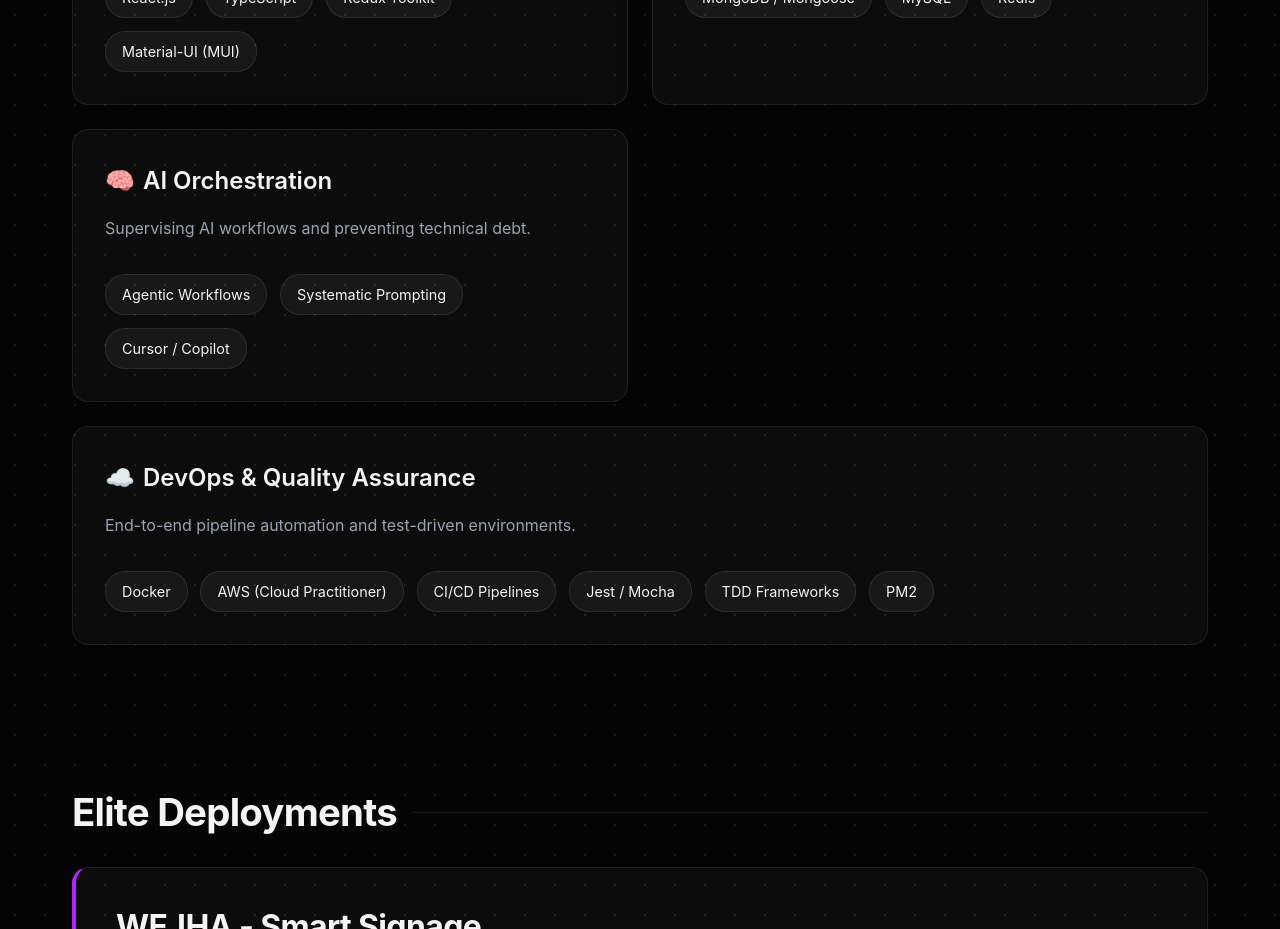
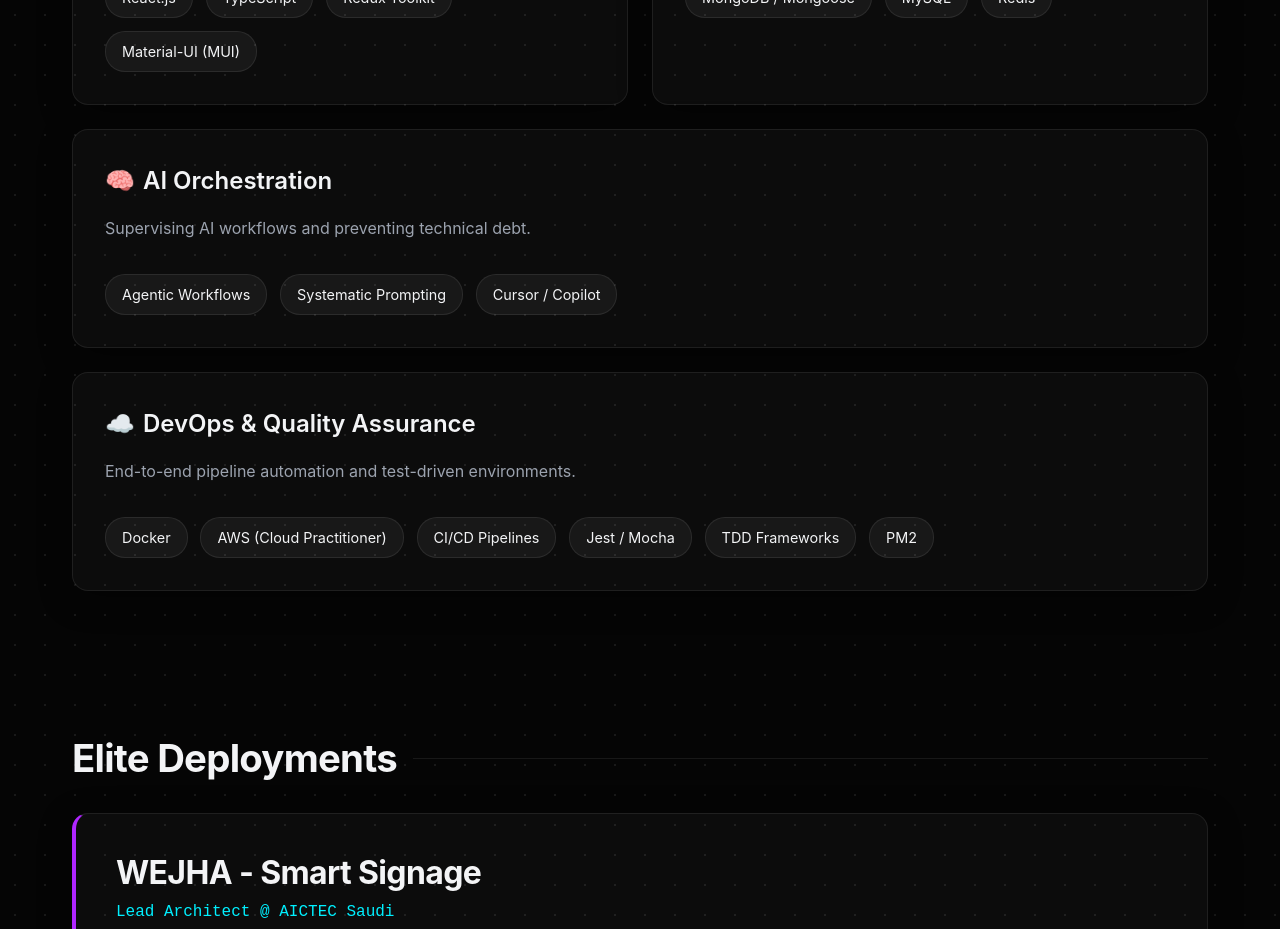
Before and after one commit to Yogesh13-waran/yogeshwaran-dev.github.io, a React (Vite) app: page / in a window 1280 px wide. Shown: the part 1260-2189 px from the top of the page. Built offline with nearby package versions, Linux system fonts and the light colour scheme.

Commit message:
Add files via upload

```diff
--- a/src/App.tsx
+++ b/src/App.tsx
@@ -134,7 +134,7 @@ function App() {
             </div>
           </div>
 
-          <div className="bento-card glass-panel">
+          <div className="bento-card glass-panel large">
             <div className="bento-header">
               <span style={{color: 'var(--accent-purple)'}}>🧠</span> AI Orchestration
             </div>
```
